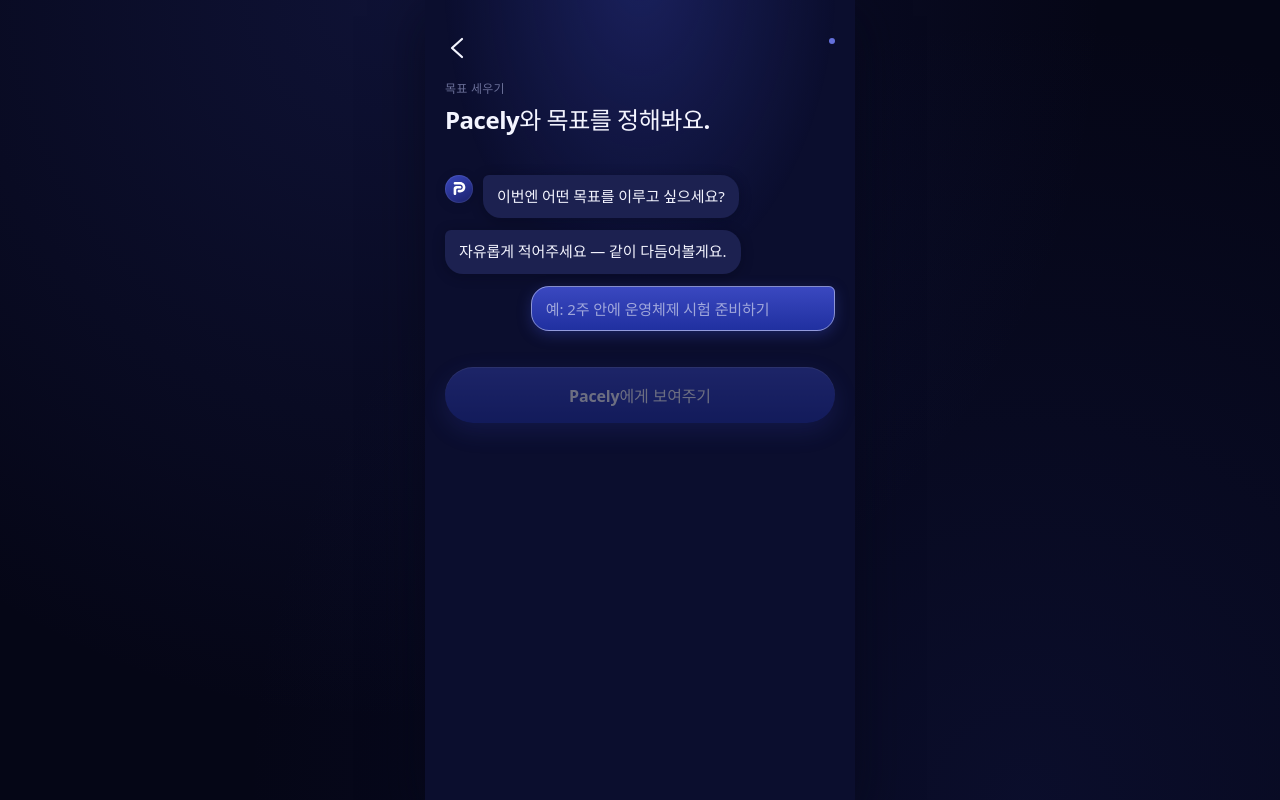
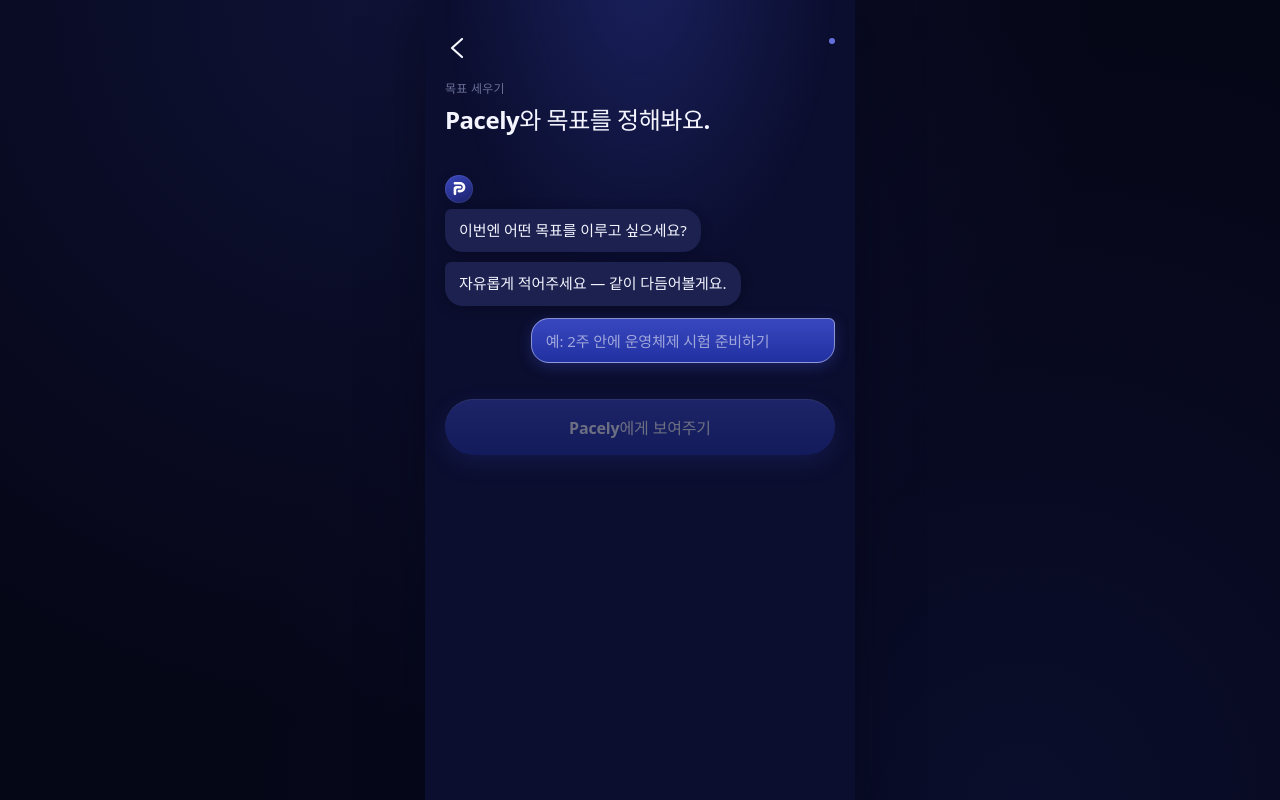
Before and after one commit to dohyeoplim/pacely-hci, a React (Vite) app: page /planning in a window 1280 px wide. Built offline with nearby package versions, Linux system fonts and the light colour scheme; a web font is replaced by a local one.

Commit message:
feat: stack Pacely avatar above the bubble with wider left-aligned cap

```diff
--- a/src/components/ChatBubble.tsx
+++ b/src/components/ChatBubble.tsx
@@ -9,6 +9,9 @@
   hideAvatar?: boolean
 }
 
+/* Pacely's chat row stacks vertically — avatar on top, bubble below — so
+   consecutive bubbles read as a left-aligned column at the same x position.
+   User rows stay right-aligned. */
 export function ChatBubble({ from, children, hideAvatar }: ChatBubbleProps) {
   if (from === 'pacely') {
     return (
@@ -17,7 +20,11 @@
           hideAvatar ? 'chat-row--continuation' : ''
         }`}
       >
-        {!hideAvatar && <PacelyAvatar size={28} />}
+        {!hideAvatar && (
+          <div className="chat-row__avatar">
+            <PacelyAvatar size={28} />
+          </div>
+        )}
         <div className="chat-bubble chat-bubble--pacely">{children}</div>
       </div>
     )
--- a/src/styles/components.css
+++ b/src/styles/components.css
@@ -137,25 +137,30 @@
 /* --- Chat ---------------------------------------------------------------*/
 .chat-row {
   display: flex;
-  align-items: flex-start;
-  gap: 10px;
   margin-bottom: var(--sp-3);
   animation: bubble-in 280ms var(--ease-out) both;
 }
+/* Pacely block stacks vertically — avatar on top, bubble below, left
+   aligned. Consecutive bubbles from the same sender just append below at
+   the same x position. */
 .chat-row--pacely {
-  justify-content: flex-start;
+  flex-direction: column;
+  align-items: flex-start;
+  gap: 6px;
+}
+.chat-row__avatar {
+  display: inline-flex;
 }
 .chat-row--user {
   justify-content: flex-end;
-}
-/* Continuation bubbles tuck up under the previous one with a tighter top
-   gap and no avatar gutter, so consecutive Pacely lines read as one
-   thought. */
+  align-items: flex-end;
+}
 .chat-row--pacely.chat-row--continuation {
-  margin-top: -4px;
+  margin-top: -6px;
   margin-bottom: var(--sp-2);
 }
 .chat-bubble {
+  /* User bubble caps at 78%; Pacely overrides with a wider cap below. */
   max-width: 78%;
   padding: 11px 14px;
   border-radius: 18px;
@@ -166,6 +171,7 @@
   overflow-wrap: anywhere;
 }
 .chat-bubble--pacely {
+  max-width: 92%;
   background: var(--surface-raised);
   color: var(--text);
   border-top-left-radius: 6px;
@@ -240,16 +246,24 @@
 }
 
 /* --- Goal input ----------------------------------------------------------*/
+/* Wrapper sits inside chat-row--user, lays out the textarea + the hidden
+   mirror that drives its dynamic width. */
+.goal-input-wrap {
+  position: relative;
+  display: inline-flex;
+  max-width: 78%;
+  min-width: 80px;
+}
 .goal-input {
+  width: 100%;
   border: 1px solid transparent;
   resize: none;
-  width: 78%;
-  max-width: 78%;
   outline: none;
   font: inherit;
   letter-spacing: -0.005em;
   overflow: hidden;
-  /* Height grows with content via the autosize effect in PlanningPage. */
+  /* Height grows with content via the autosize effect in PlanningPage.
+     Width is driven by .goal-input-wrap (which is sized from the mirror). */
 }
 .goal-input::placeholder {
   color: rgba(255, 255, 255, 0.55);
@@ -257,6 +271,22 @@
 .goal-input:focus-visible {
   outline: 1.5px solid rgba(255, 255, 255, 0.45);
   outline-offset: -1.5px;
+}
+/* Hidden mirror whose width drives the wrapper's width. Same font + padding
+   as the textarea so the measurement is pixel-accurate. */
+.goal-input-mirror {
+  position: absolute;
+  visibility: hidden;
+  pointer-events: none;
+  white-space: pre;
+  /* Match .chat-bubble padding so the measured width is what the textarea
+     will need. */
+  padding: 11px 14px;
+  font: inherit;
+  letter-spacing: -0.005em;
+  /* Top-aligned out of flow but still measurable. */
+  top: 0;
+  left: 0;
 }
 
 /* --- Calendar ------------------------------------------------------------*/
```
